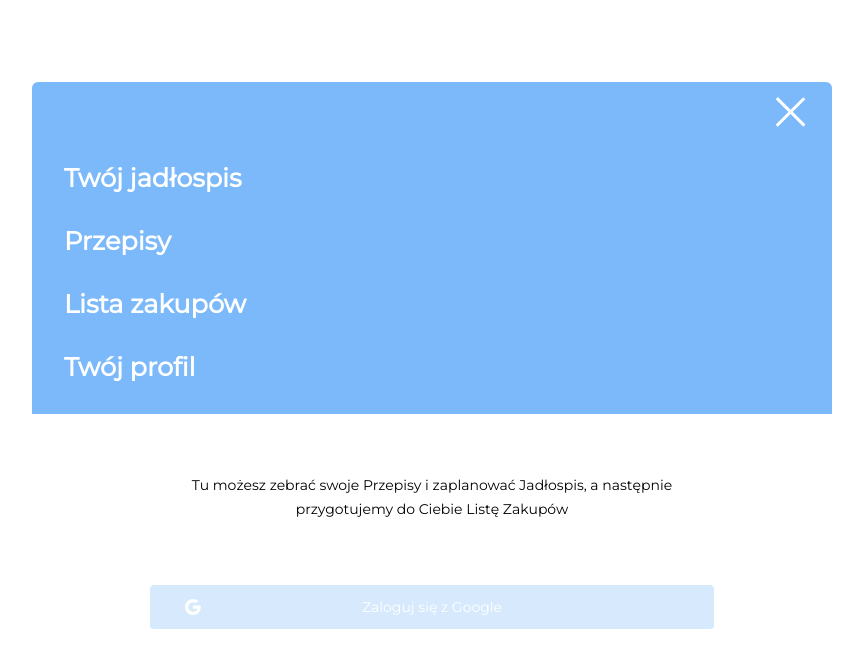
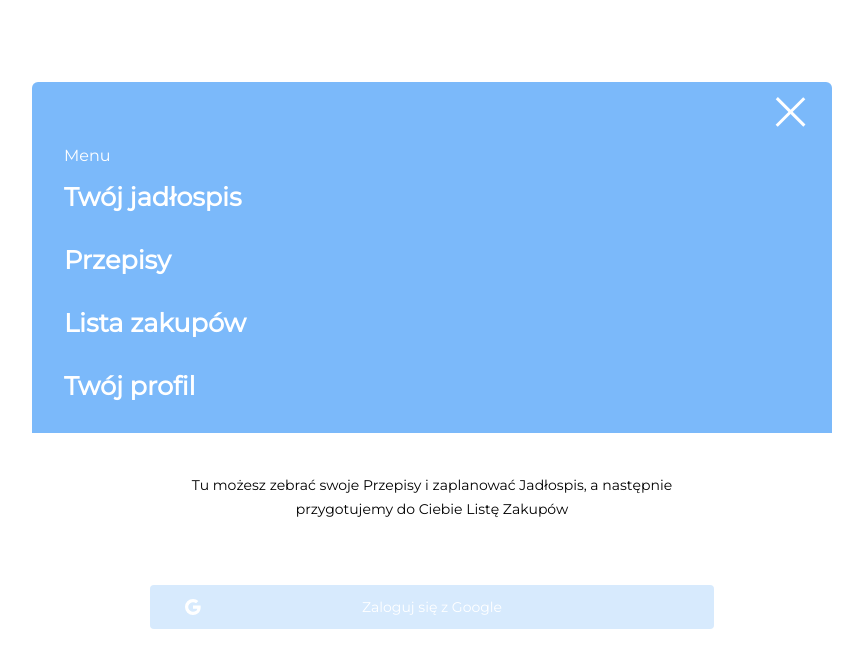
Before and after one commit to akai-org/EaterUI, a React (Vite) app: page /login in a window 1280 px wide. Both pictures are taken after a click on the button 998 px from the left and 114 px from the top of the page. Shown: the top 668 px of the page, without its empty margins (208-1071 px from the left). Built offline with nearby package versions, Linux system fonts and the light colour scheme; no server answers.

Commit message:
Added menu text to navigation and deleted storybook file

```diff
--- a/src/components/Navbar/Navbar.jsx
+++ b/src/components/Navbar/Navbar.jsx
@@ -10,11 +10,13 @@ export const Navbar = () => {
 
   return (
     <nav role="navigation" aria-label="menu" className={styles.navbar}>
-      <ul
+      <div
         className={cn(styles.menuList, {
           [`${styles.menuList}-active`]: isOpen,
         })}
       >
+        <p>Menu</p>
+        <ul>
           <li onClick={closeNavbar} className={styles.menuListItem}>
             <Link to="/menu">Twój jadłospis</Link>
           </li>
@@ -28,6 +30,7 @@ export const Navbar = () => {
             <Link to="/recipes">Twój profil</Link>
           </li>
         </ul>
+      </div>
       <button
         className={styles.hamburgerButton}
         aria-controls="navigation"
--- a/src/components/Navbar/Navbar.module.scss
+++ b/src/components/Navbar/Navbar.module.scss
@@ -66,15 +66,20 @@
   position: absolute;
   top: $nav-height;
   left: 0;
-  margin: 0;
-  padding: 0;
   padding-bottom: 1em;
   background: $primary001;
   width: 100%;
-  list-style: none;
   transform: translateY(-200%);
   transition: opacity 0.1s 0s ease-in-out;
-
+  & p {
+    padding: 0 2em;
+    color: $white;
+  }
+  & ul {
+    list-style: none;
+    padding: 0;
+    margin: 0;
+  }
   &-active {
     transform: translateY(0);
     opacity: 1;
```
Also changed, not shown: 1 other file (tests, documents, lock files or other folders). Lines whose indentation alone changed are shown as unchanged.
